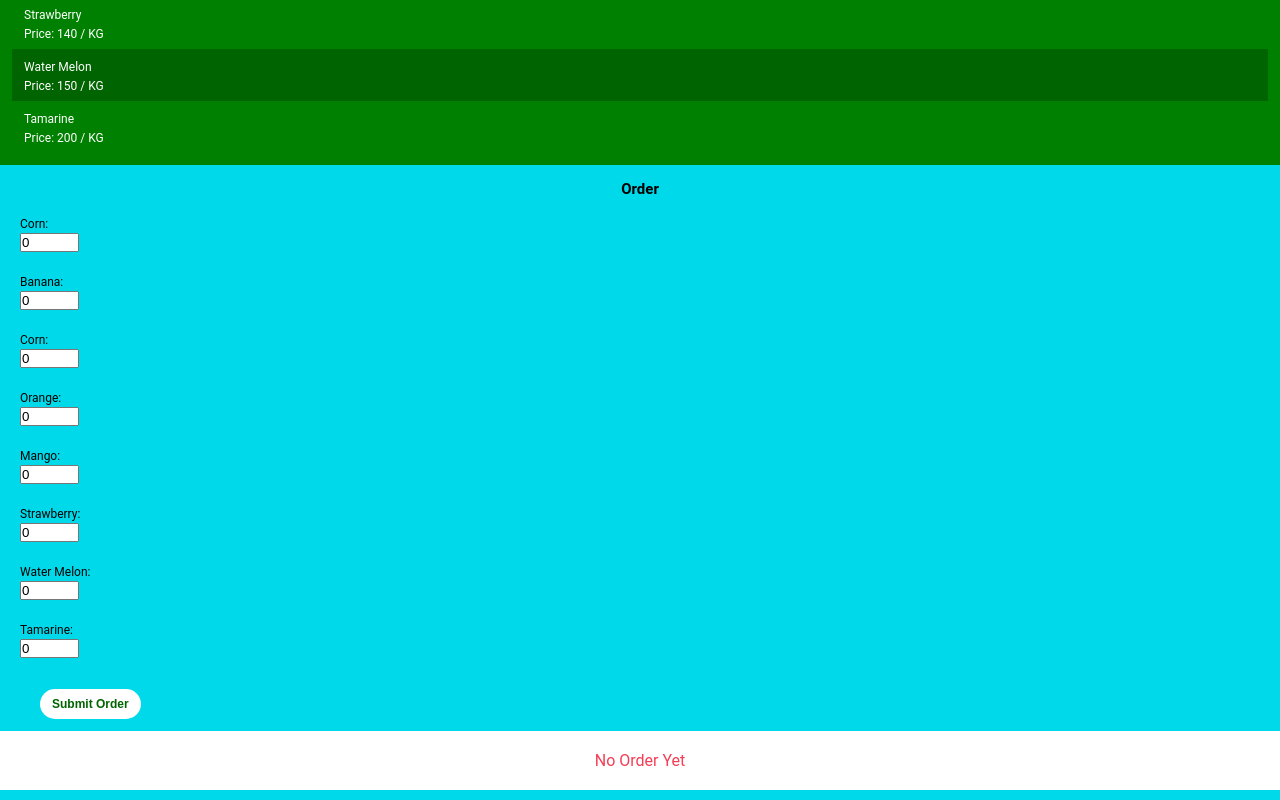
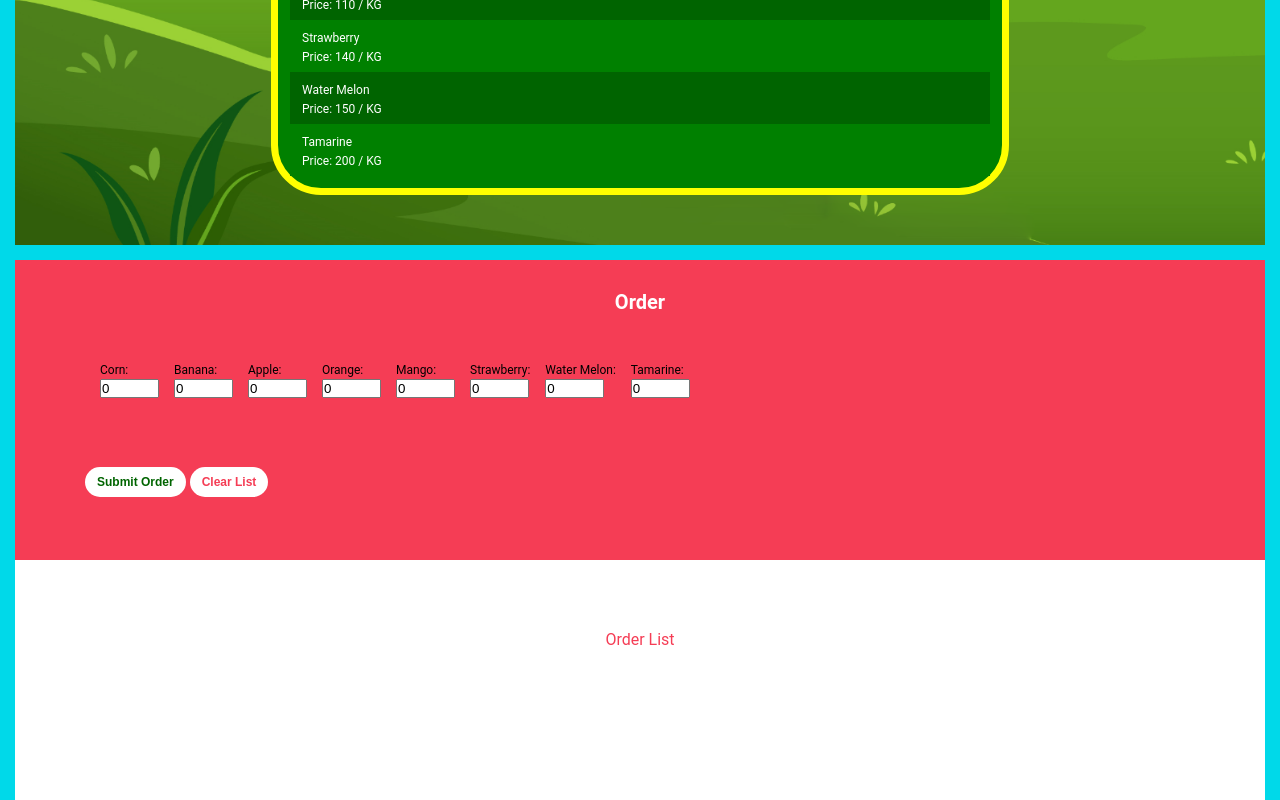
Before and after one commit to jingMV/farm-, a plain HTML site: page index.html in a window 1280 px wide. Shown: the part 889-1689 px from the top of the page. Drawn offline with Linux system fonts and the light colour scheme.

Commit message:
adding function and style

```diff
--- a/index.html
+++ b/index.html
@@ -7,11 +7,6 @@
     <link rel="stylesheet" type="text/css" media="all" href="style.css">
     <link rel="icon" type="image/gif/png" href="./img/billing app farm.png">
     <title>Farm Market</title>
-    <style>
-    #clear {
-        display: none;
-    }
-    </style>
 </head>
 <body>
     <div class="wrapper">
@@ -70,47 +65,69 @@
                <h2>Order</h2>
            </div>
            <form>
+               <div class="cont">
                <label for="corn">Corn:</label><br>
                <input type="number" id="corn" name="corn" value=0 onfocus="this.value=''">
                <br>
                <br>
+               </div>
+               <div class="cont">
                <label for="banana">Banana:</label><br>
                <input type="number" id="banana" name="banana" value=0 onfocus="this.value=''">
                <br>
                <br>
-               <label for="apple">Corn:</label><br>
+               </div>
+               <div class="cont">
+               <label for="apple">Apple:</label><br>
                <input type="number" id="apple" name="apple" value=0 onfocus="this.value=''">
                <br>
                <br>
+               </div>
+               <div class="cont">
                <label for="orange">Orange:</label><br>
                <input type="number" id="orange" name="orange" value=0 onfocus="this.value=''">
                <br>
                <br>
+               </div>
+               <div class="cont">
                <label for="mango">Mango:</label><br>
                <input type="number" id="mango" name="mango" value=0 onfocus="this.value=''">
                <br>
                <br>
+               </div>
+               <div class="cont">
                <label for="strawberry">Strawberry:</label><br>
                <input type="number" id="strawberry" name="strawberry" value=0 onfocus="this.value=''">
                <br>
                <br>
+            </div>
+            <div class="cont">
                <label for="waterMelon">Water Melon:</label><br>
                <input type="number" id="waterMelon" name="waterMelon" value=0 onfocus="this.value=''">
                <br>
                <br>
+            </div>
+            <div class="cont">
                <label for="tamarine">Tamarine:</label><br>
                <input type="number" id="tamarine" name="tamarine" value=0 onfocus="this.value=''">
                <br>
                <br>
+            </div>
            </form>
+           <div class="btn">
            <button id="submitOrder" onclick="submitOrder()">Submit Order</button>
+           <button id="clear">Clear List</button>
+           </div>
+        </article>
+
+
            <div class="your-order">
                <ul id="myUl">
                </ul>
            </div>
-           <div class="no-order" id="no-order">No Order Yet</div>
-           <button id="clear">Clear List</button>
-        </article>
+
+           <div class="no-order" id="no-order">Order List</div>
+
     </div>
 
     <script type="text/javascript" src="main.js"></script>
--- a/main.js
+++ b/main.js
@@ -22,6 +22,8 @@ const submitOrder = () => {
 
     //pass the compute data to ORDER-SECTION
    const myUl = document.getElementById("myUl");
+
+
    if (corn >= 1 || banana >= 1 || apple >= 1 || orange >= 1 || mango >= 1 || strawberry >= 1 || waterMelon >= 1 || tamarine >= 1) {
     const list = document.createElement("LI");
     const span = document.createElement("SPAN");
@@ -32,7 +34,7 @@ const submitOrder = () => {
 
     //create a P element that display total amount of order
     const allProduct = cornVal + bananaVal + appleVal + orangeVal + mangoVal + strawberryVal + waterMelonVal + tamarineVal;
-    const totalText = "TOTAL ORDER: " + allProduct
+    const totalText = "TOTAL ORDER: " + allProduct;
     const myP = document.createElement("P");
     const myPText = document.createTextNode(totalText)
     myP.appendChild(myPText);
@@ -51,18 +53,20 @@ const submitOrder = () => {
     this.waterMelon.value = 0;
     this.tamarine.value = 0;
 
-    //clear btn
-    const ulChild = myUl.childNodes;
-    const clear = document.getElementById("clear");
-    const noOrder = document.getElementById("no-order");
-    if ((ulChild.length - 1) >= 0) {
-         clear.style.display = "block";
+     //clear no order yet
+     const childUl = myUl.childNodes;
+     const noOrder = document.getElementById("no-order");
+     if (childUl.length > 1) {
+         noOrder.style.display = "none";
+     };
+    console.log(childUl.length)
+}
+     //clear the list
+     const myUl = document.getElementById("myUl");
+     const clear = document.getElementById("clear");
+     const noOrder = document.getElementById("no-order");
+     clear.addEventListener('click', () => {
+         myUl.innerHTML = ""
+         noOrder.style.display = "block";
 
-    };
-
-    clear.addEventListener('click', () => {
-        myUl.innerHTML = ""
-        clear.style.display = "none";
-    })
-     console.log(myUl.childNodes)
-}
+     });
--- a/style.css
+++ b/style.css
@@ -79,7 +79,7 @@ input[type=number] {
     width: 55px;
 }
 form {
-    padding-left: 20px;
+    padding-left: 70px;
 }
 #submitOrder {
     color: #006400;
@@ -90,7 +90,6 @@ form {
     background: white;
     border-radius: 30px;
     cursor: pointer;
-    margin: 12px 40px;
 }
 #myUl {
     background: #fff;
@@ -113,3 +112,72 @@ form {
     padding: 20px;
     background: white;
 }
+#clear {
+        color: #F53D55;
+        font-weight: bold;
+        font-size: 12px;
+        padding: 8px 12px;
+        border: none;
+        background: white;
+        border-radius: 30px;
+        cursor: pointer;
+        margin: 0;
+}
+.btn {
+    display: flex;
+    margin: 10px;
+    justify-content: space-between;
+    padding: 50px;
+}
+form {
+    display: grid;
+    grid-template-columns: 50% 50%
+}
+@media only screen and (min-width: 700px) {
+    form {
+        display: flex;
+
+    }
+    .btn {
+        display: block;
+        margin-left: 50px;
+        justify-content: inherit;
+        padding: 0;
+    }
+}
+@media only screen and (min-width: 1000px) {
+    .wrapper {
+        max-width: 1250px;
+        width: 98%;
+        margin: 0 auto;
+    }
+    article {
+        min-height: 300px;
+        background: #F53D55;
+    }
+    .btn {
+      margin: 50px 70px;
+    }
+    article .order-now h2 {
+        font-size: 20px;
+        padding: 30px;
+        color: white;
+    }
+    .no-order {
+     min-height: 100px;
+     padding: 70px;
+    }
+
+    section .product-section {
+        width: 700px;
+        margin: 20px auto;
+        border-radius: 50px;
+        border: 7px solid yellow;
+    }
+    section {
+        padding: 30px;
+    }
+    .cont {
+        margin-left: 15px;
+    }
+}
```
